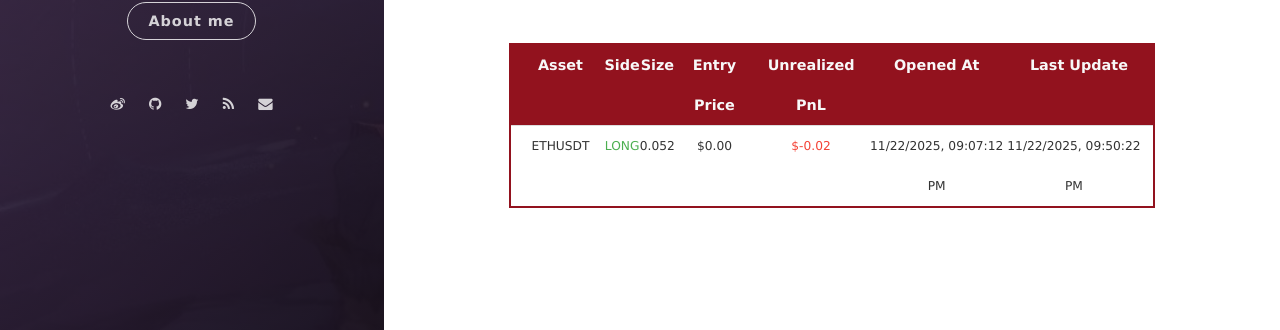
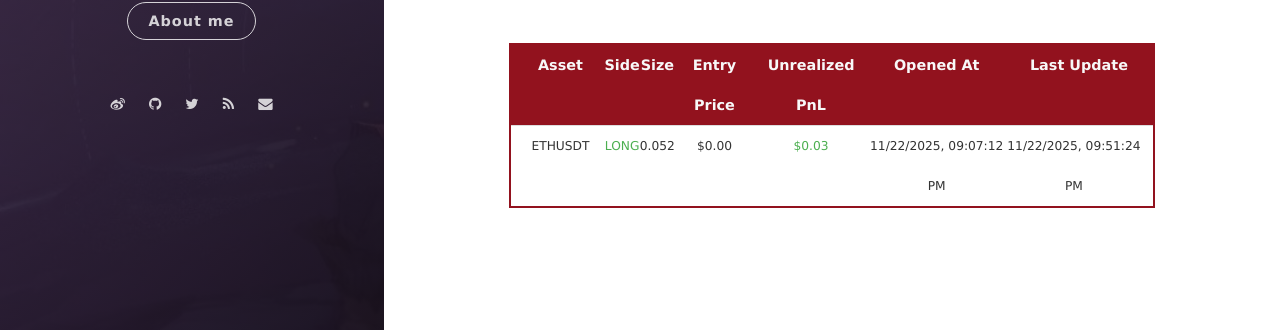
Before and after one commit to leeyegy/leeyegy.github.io, a Jekyll site: the page built from live-trading.html, in a window 1280 px wide. Shown: the part 556-886 px from the top of the page. Built offline with Jekyll 4.4.1, drawn with Linux system fonts in a browser that asks for light colours; nearby versions of some CDN libraries.

Commit message:
AccountMonitor: refresh positions 2025-11-23T05:51:24+08:00

```diff
--- a/assets/data/binance/positions.json
+++ b/assets/data/binance/positions.json
@@ -4,8 +4,8 @@
     "side": "LONG",
     "size": 0.052,
     "entryPrice": 0.0,
-    "unrealizedPnl": -0.01976,
+    "unrealizedPnl": 0.03172,
     "openedAt": "2025-11-23T05:07:12+08:00",
-    "reportedAt": "2025-11-23T05:50:22+08:00"
+    "reportedAt": "2025-11-23T05:51:24+08:00"
   }
 ]
```
